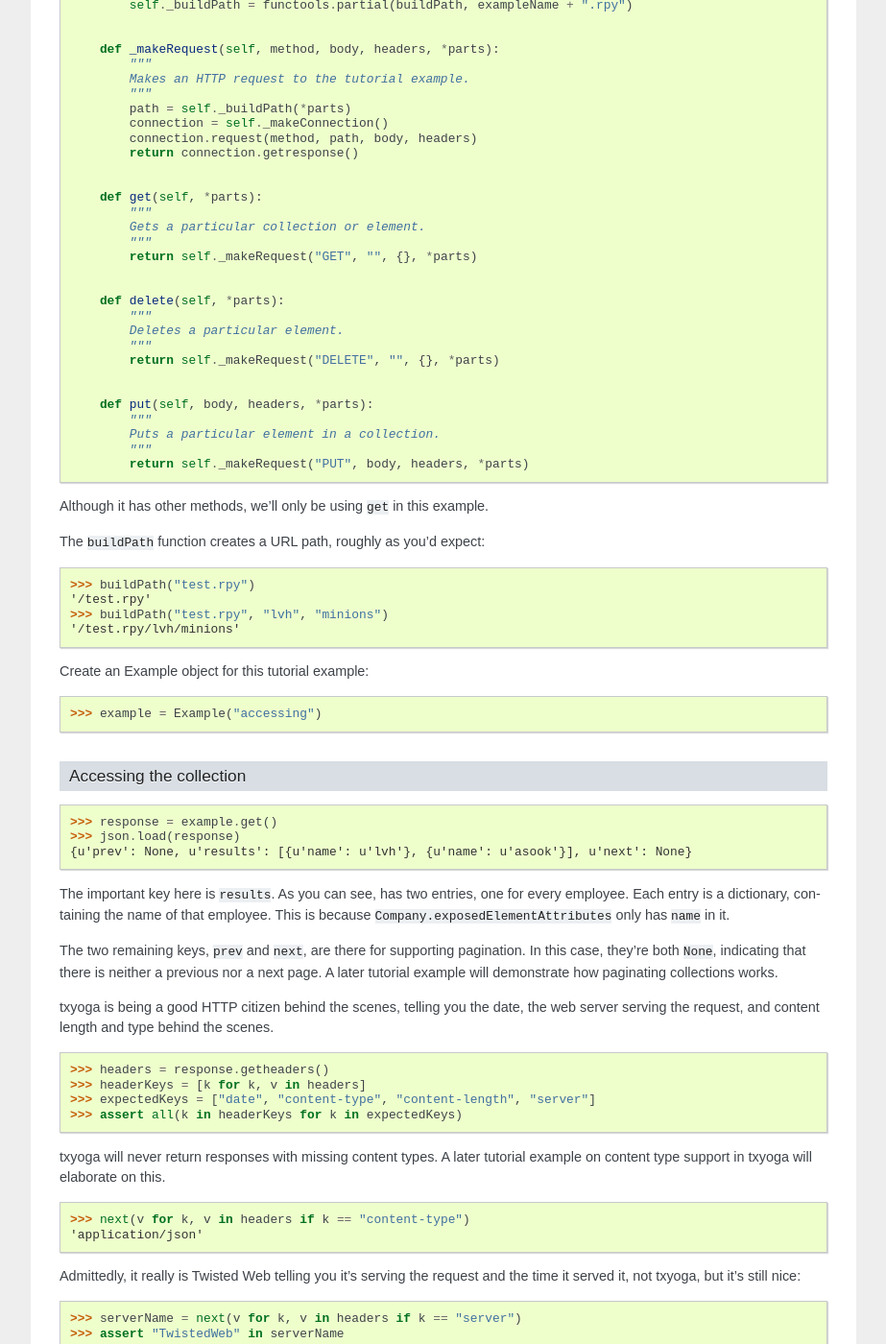
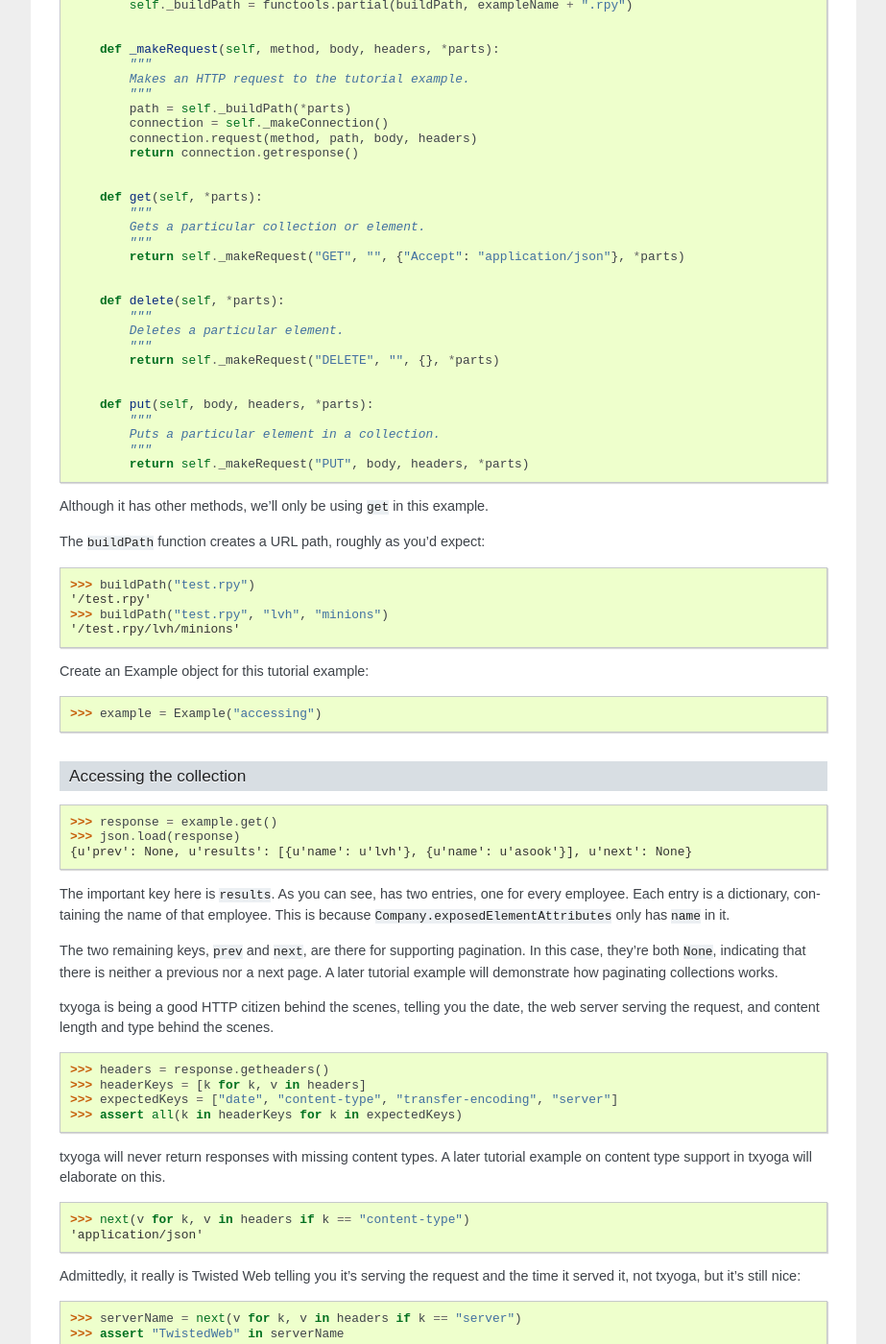
Before and after one commit to lvh/txyoga, a Sphinx documentation site: the page built from docs/tutorial/accessing.rst, in a window 1280 px wide and 1400 px high, scrolled down 1358 px. Shown: the whole window at 96% size, without its empty margins (198-1121 px from the left). Built offline with Sphinx 7.4.7, drawn with Linux system fonts in a browser that asks for light colours.

Commit message:
Fix failing 'Accessing Collections...' tutorial doctests ... * Client must send the correct Accept header (application/json) * twisted.web sends a transfer-encoding if content-length not set

```diff
--- a/docs/tutorial/accessing.rst
+++ b/docs/tutorial/accessing.rst
@@ -122,7 +122,7 @@ behind the scenes.
 
    >>> headers = response.getheaders()
    >>> headerKeys = [k for k, v in headers]
-   >>> expectedKeys = ["date", "content-type", "content-length", "server"]
+   >>> expectedKeys = ["date", "content-type", "transfer-encoding", "server"]
    >>> assert all(k in headerKeys for k in expectedKeys)
 
 txyoga will never return responses with missing content types. A later
--- a/docs/tutorial/crud.rst
+++ b/docs/tutorial/crud.rst
@@ -79,7 +79,7 @@ Updating an element
 -------------------
 
 The company's success has really gotten to lvh's head. He's not happy
-unless we give him a ridiculius new title.
+unless we give him a ridiculous new title.
 
 To do that, we update his record. In REST, updates are typically done
 using a PUT request.
--- a/docs/tutorial/util.py
+++ b/docs/tutorial/util.py
@@ -34,7 +34,7 @@ class Example(object):
         """
         Gets a particular collection or element.
         """
-        return self._makeRequest("GET", "", {}, *parts)
+        return self._makeRequest("GET", "", {"Accept": "application/json"}, *parts)
 
 
     def delete(self, *parts):
```
